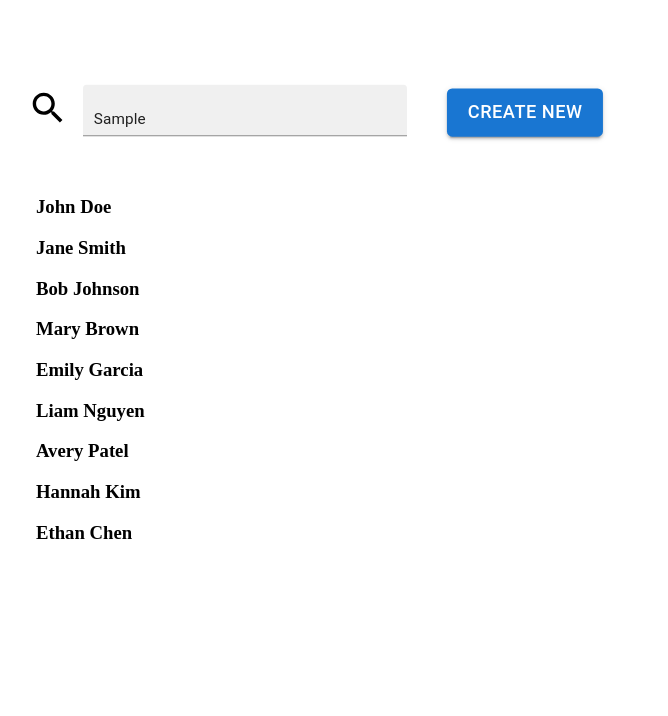
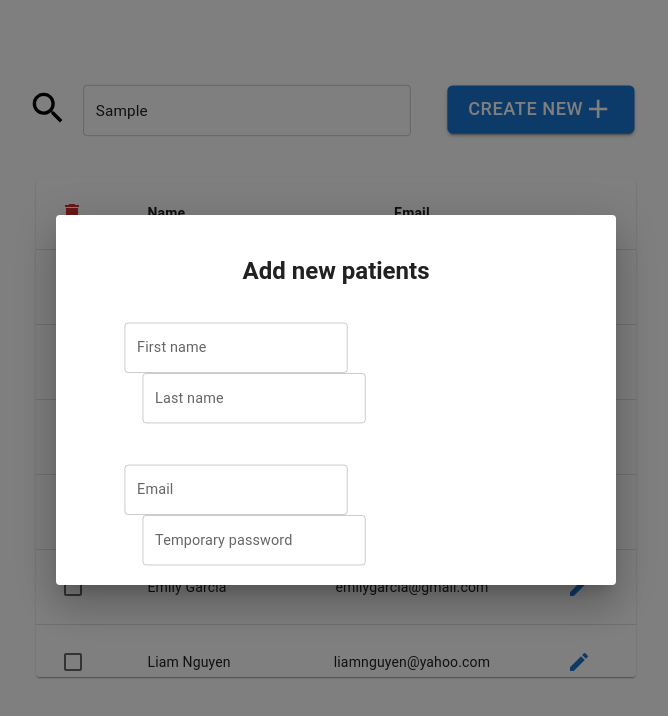
Before and after one commit to LukasAstrauskas/Clinic-app-FE, a React (Create React App) app: page / in a window 1280 px wide. Both pictures are taken after typing "Sample" into the empty fields and a click on the button "CREATE NEW". Shown: the top 716 px of the page, without its empty margins (304-972 px from the left). Built offline with nearby package versions, Linux system fonts and the light colour scheme.

Commit message:
Finished design layout

```diff
--- a/package.json
+++ b/package.json
@@ -14,6 +14,11 @@
     "prepare": "npx husky install"
   },
   "dependencies": {
+    "@emotion/react": "^11.10.6",
+    "@emotion/styled": "^11.10.6",
+    "@fontsource/roboto": "^4.5.8",
+    "@mui/icons-material": "^5.11.11",
+    "@mui/material": "^5.11.13",
     "react": "^18.2.0",
     "react-dom": "^18.2.0",
     "react-scripts": "5.0.1"
--- a/src/App.tsx
+++ b/src/App.tsx
@@ -1,5 +1,5 @@
 import React from 'react';
-import AddPatients from './addPatients';
+import { AddPatients } from './addPatients';
 
 function App() {
   // return <div>Clinic app</div>;
--- a/src/addPatients.tsx
+++ b/src/addPatients.tsx
@@ -1,11 +1,31 @@
-import React from 'react';
+import React, { useState } from 'react';
 import Button from '@mui/material/Button';
-// import Input from '@mui/material/Input
-import { Input } from '@mui/material';
+// import { Input } from '@mui/material';
 import TextField from '@mui/material/TextField';
 import SearchIcon from '@mui/icons-material/Search';
 import { Box, ThemeProvider, createTheme } from '@mui/system';
 import PatientDB from './MockDB';
+import {
+  TableContainer,
+  Table,
+  TableHead,
+  TableBody,
+  TableRow,
+  TableCell,
+  Paper,
+} from '@mui/material';
+import AddIcon from '@mui/icons-material/Add';
+import Checkbox from '@mui/material/Checkbox';
+import EditIcon from '@mui/icons-material/Edit';
+import IconButton from '@mui/material/IconButton';
+import DeleteIcon from '@mui/icons-material/Delete';
+import Dialog from '@mui/material/Dialog';
+// import DialogActions from '@mui/material/DialogActions';
+// import DialogContent from '@mui/material/DialogContent';
+// import DialogContentText from '@mui/material/DialogContentText';
+// import DialogTitle from '@mui/material/DialogTitle';
+import Typography from '@mui/material/Typography';
+import VisibilityIcon from '@mui/icons-material/Visibility';
 const theme = createTheme({
   palette: {
     background: {
@@ -13,7 +33,7 @@ const theme = createTheme({
     },
     text: {
       primary: '#173A5E',
-      secondary: '#46505A',
+      secondary: '#e0461f',
     },
     action: {
       active: '#001E3C',
@@ -24,7 +44,17 @@ const theme = createTheme({
   },
 });
 
-const AddPatients = () => {
+export const AddPatients = () => {
+  const [open, setOpen] = useState(false);
+
+  const handleOpen = () => {
+    setOpen(true);
+  };
+
+  const handleClose = () => {
+    setOpen(false);
+  };
+
   return (
     <>
       <Box
@@ -44,26 +74,100 @@ const AddPatients = () => {
           }}
         />
         <TextField
+          // onChange={handleSearch}
           sx={{ pb: 5, scale: '90%' }}
-          variant='filled'
+          className='search'
+          id='search'
+          variant='outlined'
           placeholder='Search'
           inputProps={{
-            disableUnderline: true,
             style: { width: '21rem', fontSize: '17px' },
           }}
         ></TextField>
 
         <Button
+          onClick={handleOpen}
           sx={{
             ml: 5,
-            mb: 1,
+            mb: 1.7,
             scale: '130%',
           }}
           variant='contained'
         >
           Create new
+          <AddIcon />
         </Button>
       </Box>
+
+      <Dialog open={open} onClose={handleClose}>
+        <Box
+          sx={{
+            px: '30px',
+            py: '10px',
+            width: '500px',
+            height: '350px',
+          }}
+        >
+          <Typography
+            variant='h5'
+            align='center'
+            style={{
+              marginTop: 30,
+              fontWeight: '700',
+            }}
+          >
+            Add new patients
+          </Typography>
+          <Box
+            sx={{
+              width: '470px',
+              m: 'auto',
+              mt: '30px',
+              scale: '90%',
+            }}
+          >
+            <TextField label='First name'></TextField>
+            <TextField
+              label='Last name'
+              sx={{
+                ml: '20px',
+              }}
+            ></TextField>
+          </Box>
+
+          <Box
+            sx={{
+              width: '470px',
+              m: 'auto',
+              mt: '30px',
+              scale: '90%',
+            }}
+          >
+            <TextField label='Email'></TextField>
+            <TextField
+              type='password'
+              label='Temporary password'
+              sx={{
+                ml: '20px',
+              }}
+            >
+              <IconButton>
+                <VisibilityIcon />
+              </IconButton>
+            </TextField>
+          </Box>
+
+          <Box
+            sx={{
+              mt: 9,
+              textAlign: 'right',
+            }}
+          >
+            <Button onClick={handleClose}>Cancel</Button>
+            <Button variant='contained'>Create</Button>
+          </Box>
+        </Box>
+      </Dialog>
 
       <Box
         sx={{
@@ -71,11 +175,60 @@ const AddPatients = () => {
           width: 600,
         }}
       >
-        {PatientDB.map((patient, index) => (
-          <h3 key={index}>{patient.name}</h3>
-        ))}
+        <TableContainer component={Paper} sx={{ maxHeight: '500px' }}>
+          <Table stickyHeader>
+            <TableHead>
+              <TableRow>
+                <TableCell>
+                  {' '}
+                  <IconButton color='error'>
+                    <DeleteIcon />
+                  </IconButton>{' '}
+                </TableCell>
+                <TableCell
+                  sx={{
+                    fontWeight: '700',
+                  }}
+                >
+                  Name
+                </TableCell>
+                <TableCell
+                  sx={{
+                    fontWeight: '700',
+                  }}
+                  align='center'
+                >
+                  Email
+                </TableCell>
+                <TableCell />
+              </TableRow>
+            </TableHead>
+            <TableBody>
+              {PatientDB.map((patient, index) => (
+                <TableRow
+                  key={index}
+                  sx={{
+                    width: '100%',
+                    '&:last-child td,  &:last-child th': { border: 0 },
+                  }}
+                >
+                  <TableCell>
+                    {' '}
+                    <Checkbox />{' '}
+                  </TableCell>
+                  <TableCell>{patient.name}</TableCell>
+                  <TableCell align='center'>{patient.email}</TableCell>
+                  <TableCell>
+                    <IconButton color='primary'>
+                      <EditIcon />
+                    </IconButton>
+                  </TableCell>
+                </TableRow>
+              ))}
+            </TableBody>
+          </Table>
+        </TableContainer>
       </Box>
     </>
   );
 };
-export default AddPatients;
```
Also changed, not shown: 1 other file (tests, documents, lock files or other folders).
